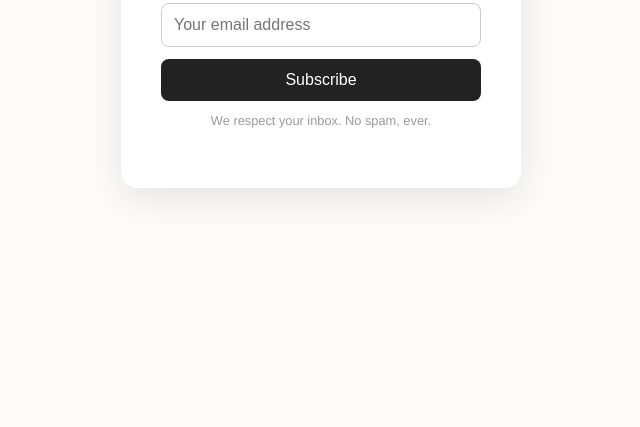
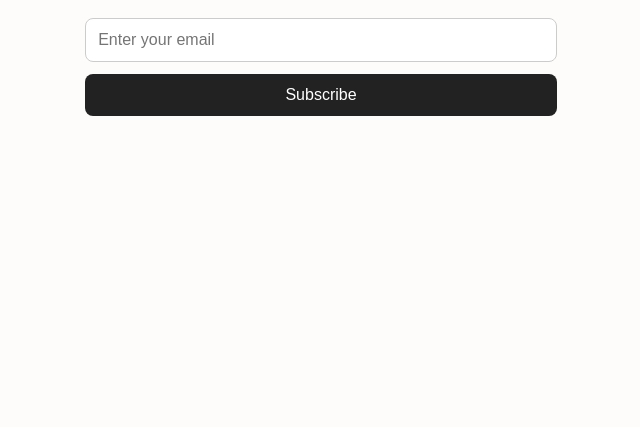
Before and after one commit to itzmirzabaig/simply-stylish-form, a plain HTML site: page index.html in a window 1280 px wide. Shown: the part 373-800 px from the top of the page, without its empty margins (319-959 px from the left). Drawn offline with Linux system fonts and the light colour scheme.

Commit message:
Update index.html

```diff
--- a/index.html
+++ b/index.html
@@ -2,19 +2,19 @@
 <html lang="en">
 <head>
   <meta charset="UTF-8" />
-  <meta name="viewport" content="width=device-width, initial-scale=1.0" />
-  <title>Join the Simply Stylish List</title>
+  <meta name="viewport" content="width=device-width, initial-scale=1.0"/>
+  <title>Join the Luxe List</title>
   <link rel="stylesheet" href="styles.css" />
+  <link href="https://fonts.googleapis.com/css2?family=Playfair+Display:wght@700&family=Raleway&display=swap" rel="stylesheet">
 </head>
 <body>
-  <div class="container">
+  <div class="form-wrapper">
     <h1>Join the Luxe List</h1>
-    <p>Get style drops, exclusive offers, and fresh looks straight to your inbox.</p>
-    <form name="subscribe" method="POST" data-netlify="true">
-      <input type="email" name="email" placeholder="Your email address" required />
+    <p>Be the first to know about new collections, drops, and exclusive offers.</p>
+    <form name="luxelist" method="POST" data-netlify="true">
+      <input type="email" name="email" placeholder="Enter your email" required />
       <button type="submit">Subscribe</button>
     </form>
-    <p class="note">We respect your inbox. No spam, ever.</p>
   </div>
 </body>
 </html>
```
